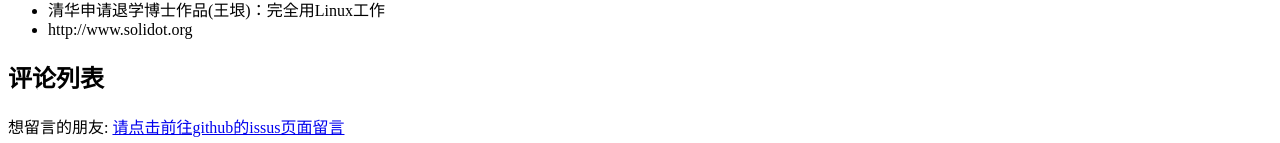
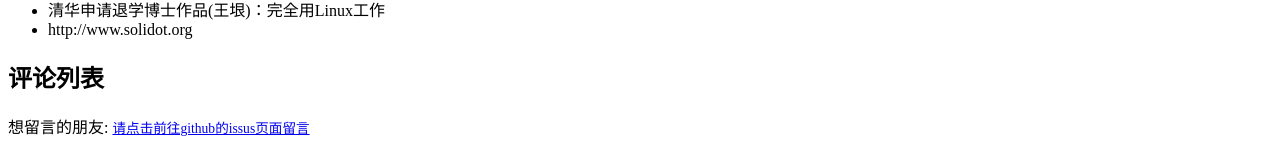
Before and after one commit to zhusys/zhusys.github.io, a Jekyll site: the page built from _posts/2018-7-29-linux-pie.md, in a window 1280 px wide. Shown: the part 5495-5638 px from the top of the page. Built offline with Jekyll 4.4.1, drawn with Linux system fonts in a browser that asks for light colours; a style sheet for code colours, icons or effects is not loaded.

Commit message:
add comment-25

```diff
--- a/_includes/comments.html
+++ b/_includes/comments.html
@@ -1,5 +1,5 @@
 {% if page.issueID %}
-<link rel="stylesheet" type="text/css" href="https://raw.githubusercontent.com/zhusys/zhusys.github.io/master/_scss/_comments.scss">
+<link rel="stylesheet" type="text/css" href="{{ site.github.url }}/stylesheets/comments.css">
 <div class="wrapper">
  <div id=comments>
    <!--h2>Comments</h2-->
```
Also changed, not shown: stylesheets/comments.css (renamed from _scss/_comments.scss).
